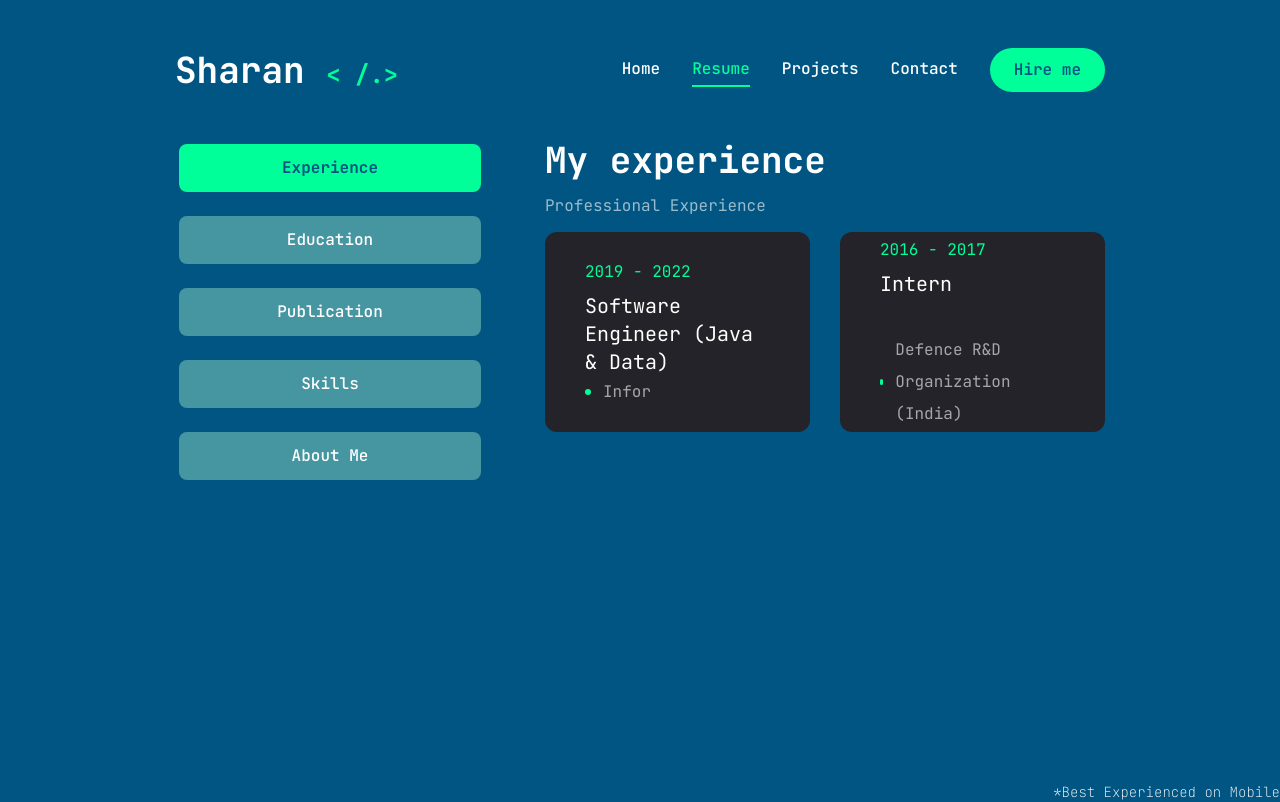
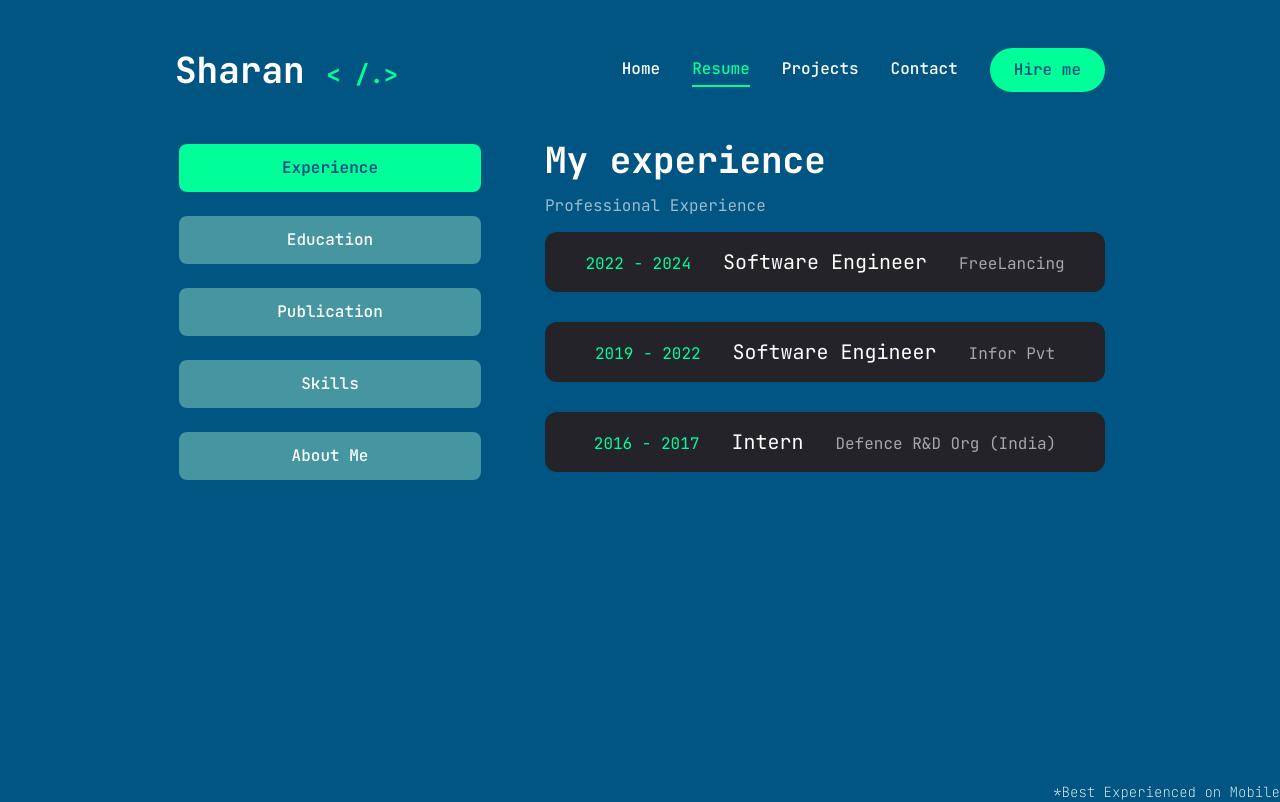
Before and after one commit to sharanreddy799/saisharankaram.github.io, a Next.js app: page /resume in a window 1280 px wide. Built offline with nearby package versions, Linux system fonts and the light colour scheme.

Commit message:
Added New Resume Object

```diff
--- a/app/resume/page.jsx
+++ b/app/resume/page.jsx
@@ -25,14 +25,20 @@ const experience = {
   description: "Professional Experience",
   items: [
     {
-      company: "Infor",
-      position: "Software Engineer (Java & Data)",
+      company: "FreeLancing",
+      position: "Software Engineer",
+      duration: "2022 - 2024",
+      details: "",
+    },
+    {
+      company: "Infor Pvt",
+      position: "Software Engineer",
       duration: "2019 - 2022",
       details:
         "At Infor Pvt Ltd, I developed and maintained scalable microservices using Core Java and Spring Boot, improving system uptime by 15%. I engineered and deployed RESTful APIs for the ION middleware, enhancing data exchange efficiency by 30%. I led the migration of the ION OneView platform from AWS to Azure, optimizing performance and cost efficiency. I implemented CI/CD automation with Jenkins, reducing deployment time by 30%, and developed NoSQL queries in Elasticsearch to improve data retrieval speed and accuracy. Additionally, I authored unit and functional tests using JUnit and JSUnit to ensure comprehensive test coverage and mentored junior team members, fostering a collaborative team environment.",
     },
     {
-      company: "Defence R&D Organization (India)",
+      company: "Defence R&D Org (India)",
       position: "Intern",
       duration: "2016 - 2017",
       details:
@@ -42,7 +48,6 @@ const experience = {
 };
 //education data
 const education = {
-  icon: "",
   title: "My Education",
   description: "",
   items: [
@@ -156,21 +161,23 @@ const Resume = () => {
               <p className="max-w-[600px] text-white/60 mx-auto xl:mx-0">
                 {experience.description}
               </p>
-              <ul className="grid grid-cols-1 lg:grid-cols-2 gap-[30px]">
+              <ul className="flex flex-col lg:grid-cols-2 gap-[30px]">
                 {experience.items.map((item, index) => {
                   return (
                     <li
                       key={index}
-                      className="bg-[#232329] h-[200px] w-110 py-6 px-10 rounded-xl flex flex-col justify-center items-center lg:items-start gap-1 xl:hover:bg-accent-hover/10 cursor-pointer"
+                      className="bg-[#232329] h-[200px] xl:h-[60px] w-110 py-4 px-10 rounded-xl flex flex-col xl:flex-row justify-center  items-center xl:gap-8 lg:items-start gap-1 xl:hover:bg-accent-hover/10 cursor-pointer"
+                      onClick={() => setSelectedExperience(index)}
                     >
-                      {" "}
+                      {/* class="bg-[#232329] h-[200px] xl:h-[80px] w-110 py-4 px-10 rounded-xl flex flex-col xl:flex-row justify-center items-center gap-1 xl:hover:bg-accent-hover/10 cursor-pointer">
+                       */}{" "}
                       {/**onClick={() => setSelectedExperience(index)}*/}
                       <span className="text-accent">{item.duration}</span>
                       <h3 className="text-xl max-w-[260px] min-h-[60px] text-center lg:text-left">
                         {item.position}
                       </h3>
                       <div className="flex items-center gap-3">
-                        <span className="w-[6px] h-[6px] rounded-full bg-accent"></span>
+                        {/* <span className="w-[6px] h-[6px] rounded-full bg-accent"></span> */}
                         <p className="text-white/60">{item.company}</p>
                       </div>
                     </li>
```
